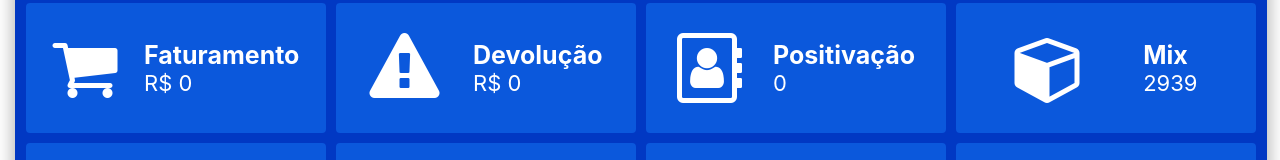
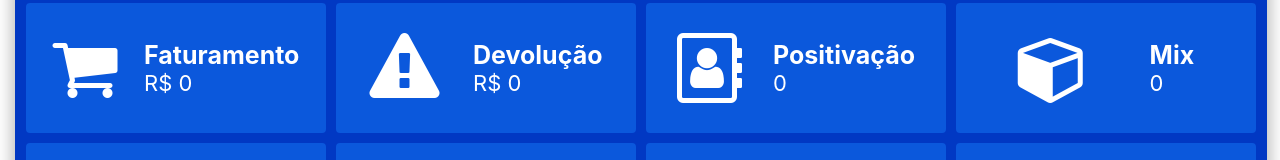
Before and after one commit to ramonlopz1/react-dashboard, a React (Create React App) app in the folder frontend/dashboard/: page /mix in a window 1280 px wide. Shown: the part 505-665 px from the top of the page. Built offline with nearby package versions, Linux system fonts and the light colour scheme; no server answers.

Commit message:
getting revenue and set state with props as a parameter from de father component

```diff
--- a/frontend/dashboard/src/components/graphics/Graphic.jsx
+++ b/frontend/dashboard/src/components/graphics/Graphic.jsx
@@ -164,8 +164,11 @@ export default class Graphic extends Component {
     }
 
     renderPainel() {
+
+        const year = this.state.year
+
         return (
-            <Painel stateyear={this.state.year} />
+            <Painel stateyear={year} />
         )
     }
 
--- a/frontend/dashboard/src/components/graphics/Painel.jsx
+++ b/frontend/dashboard/src/components/graphics/Painel.jsx
@@ -10,24 +10,31 @@ const initialState = {
     valueRevenue: 0,
     valueDevolution: 0,
     valuePositivation: 0,
+    valueMix: 0,
 }
 
 export default class Painel extends Component {
 
-    state = {
-        year: this.props.stateyear,
-        ...initialState
+    constructor(props) {
+        super(props)
+
+        this.state = {
+            year: this.props.stateyear,
+            ...initialState
+        }
     }
 
     async componentDidMount() {
         fetch(`http://localhost:3000/revenue`)
             .then(res => res.json()).then(res => {
-                this.setState({
+                this.setState((state, props) => ({
                     list: res,
-                    year: this.props.stateyear
-                })
+                    year: props.stateyear
+                }))
             })
+
     }
+
 
     async getRevenue() {
         let data = await fetch(`http://localhost:3000/revenue`)
@@ -62,6 +69,17 @@ export default class Painel extends Component {
         })
     }
 
+    async getMix() {
+        let data = await fetch(`http://localhost:3000/mix`)
+        data = await data.json()
+
+        const arr = utils.getUpdateList(data, this.props.stateyear)
+
+        this.setState({
+            valueMix: arr[this.state.mounth]
+        })
+    }
+
     setMounth(mounth) {
         this.setState({
             mounth: mounth
@@ -70,6 +88,7 @@ export default class Painel extends Component {
         this.getRevenue()
         this.getDevolution()
         this.getPositivation()
+        this.getMix()
 
     }
 
@@ -82,7 +101,6 @@ export default class Painel extends Component {
     // }
 
     render() {
-
 
 
         return (
@@ -129,7 +147,7 @@ export default class Painel extends Component {
                         <i className='fa fa-cube'></i>
                         <div className='infos'>
                             <h3>Mix</h3>
-                            <span>2939</span>
+                            <span>{this.state.valueMix}</span>
                         </div>
                     </div>
                     <div className="boxes">
```
